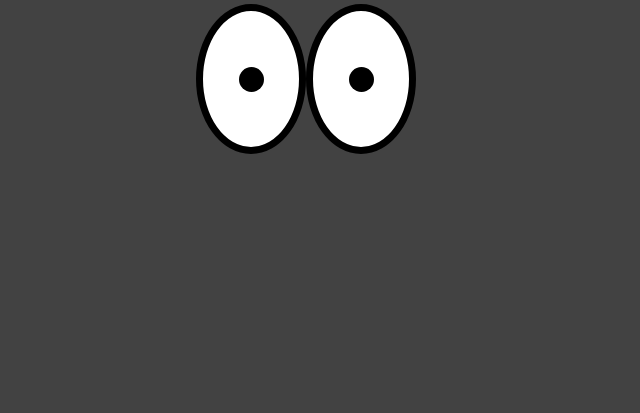
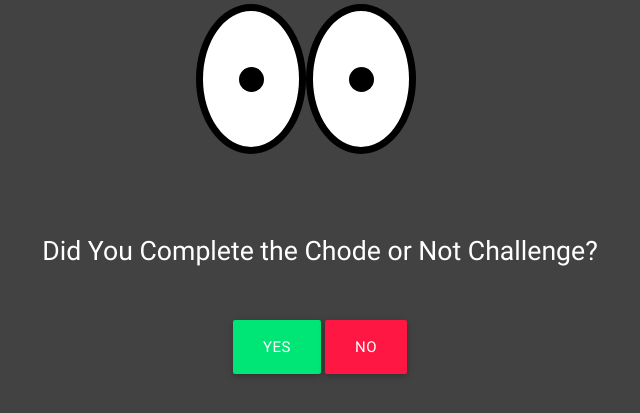
Before and after one commit to 2121159i/Chode-Or-Not-Prototype, a Django app: page /chodeOrNot/timeup/ in a window 1280 px wide. Shown: the part 110-523 px from the top of the page, without its empty margins (320-960 px from the left). Run offline with Django 3.2, Linux system fonts and the light colour scheme; some libraries are stand-ins or nearby versions.

Commit message:
Added buttons, fixed urls and views, made dummy pages for the success/fail.Ask Vase to come up with the text

```diff
--- a/chode_or_not/chodeOrNot/urls.py
+++ b/chode_or_not/chodeOrNot/urls.py
@@ -5,5 +5,7 @@ from chodeOrNot import views
 urlpatterns = patterns('',
         url(r'^$', views.index, name='index'),
         url(r'^timer/',views.timer, name='timer'),
-        url(r'^timeup/',views.timeup, name='timeup')
+        url(r'^timeup/',views.timeup, name='timeup'),
+        url(r'^success/',views.success, name='success'),
+        url(r'^fail/',views.fail, name='fail'),
                        )
--- a/chode_or_not/chodeOrNot/views.py
+++ b/chode_or_not/chodeOrNot/views.py
@@ -25,3 +25,13 @@ def timer(request):
 def timeup(request):
     context_dict = {}
     return render(request, 'ChodeOrNot/timeup.html', context_dict)
+
+
+def success(request):
+    context_dict = {}
+    return render(request, 'ChodeOrNot/success.html', context_dict)
+
+
+def fail(request):
+    context_dict = {}
+    return render(request, 'ChodeOrNot/fail.html', context_dict)
--- a/chode_or_not/static/css/style.css
+++ b/chode_or_not/static/css/style.css
@@ -19,7 +19,7 @@
     margin-top: 100px;
 }
 
-#danger_red_text_for_warning{
+#danger_red_text_for_warning_box{
     box-shadow: 0 2px 5px 0 rgba(51, 43, 43, 0.16),0 2px 10px 0 rgba(0,0,0,0.12);
     font-size: 30pt;
 
@@ -47,3 +47,11 @@
     margin: 50px auto 0;
     width: 248px;
 }
+
+
+#question_box{
+    padding-top: 200px;
+}
+#question_text {
+    font-size: 20pt;
+}
--- a/chode_or_not/templates/ChodeOrNot/index.html
+++ b/chode_or_not/templates/ChodeOrNot/index.html
@@ -11,14 +11,15 @@
       <br><br>
         <h2 class="header center white-text">Chode Or Not?</h2>
         <div class="card-content grey darken-2 ">
-      <p class="header center red-text" id="danger_red_text_for_warning">Are You Ready To Take The Chode Or Not Challenge?<br/>
+      <p class="header center red-text" id="danger_red_text_for_warning_box">Are You Ready To Take The Chode Or Not Challenge?<br/>
                                                                             1 hour. 7 Approaches. $10 If You Fail To Complete.</p>
         </div>
             <br/>
       <div class="row center">
-        <a href="/chodeOrNot/timer" id="download-button" class="btn-large waves-effect waves-light blue accent-3">Challenge Accepted</a>
+        <a href="/chodeOrNot/timer" id="challenge-button" class="btn-large waves-effect waves-light blue accent-3">Challenge Accepted</a>
       </div>
       <br><br>
+    </div>
     </div>
 
 
--- a/chode_or_not/templates/ChodeOrNot/timer.html
+++ b/chode_or_not/templates/ChodeOrNot/timer.html
@@ -13,7 +13,7 @@
 {#        <h5 class="center " style="width: 100%;">This should be vertically aligned</h5>#}
     </div><br/>
     <div class="center center-align center-block">
-    <a href="/chodeOrNot/timeup" id="download-button" class="btn-large waves-effect waves-light deep-purple accent-3 ">Finish Challenge</a>
+    <a href="/chodeOrNot/timeup" id="finish-button" class="btn-large waves-effect waves-light deep-purple accent-3 ">Finish Challenge</a>
     </div>
 
 
--- a/chode_or_not/templates/ChodeOrNot/timeup.html
+++ b/chode_or_not/templates/ChodeOrNot/timeup.html
@@ -12,8 +12,20 @@
     <div class="eye">
       <div class="iris"></div>
     </div>
-  </div>
-{#  <p id="info"></p>#}
+    </div>
+
+    <div class="contaner " id="question_box">
+
+        <p class="center-align white-text" id="question_text">Did You Complete the Chode or Not Challenge?</p>
+        <br/>
+        <div class="center-align ">
+            <a href="/chodeOrNot/success" id="yes-button" class="btn-large waves-effect waves-light green accent-3 ">Yes</a>
+{#        </div>#}
+{#        <div class=" center-align">#}
+            <a href="/chodeOrNot/fail" id="no-button" class="btn-large waves-effect waves-light red accent-3 ">No</a>
+        </div>
+    </div>
+
 
     <script src="{% static 'js/timeup_eyes_watching.js' %}"></script>
 {% endblock %}
```
Also changed, not shown: chode_or_not/templates/ChodeOrNot/fail.html (+9 -9 lines), chode_or_not/templates/ChodeOrNot/success.html (+9 -9 lines), 2 other files.
